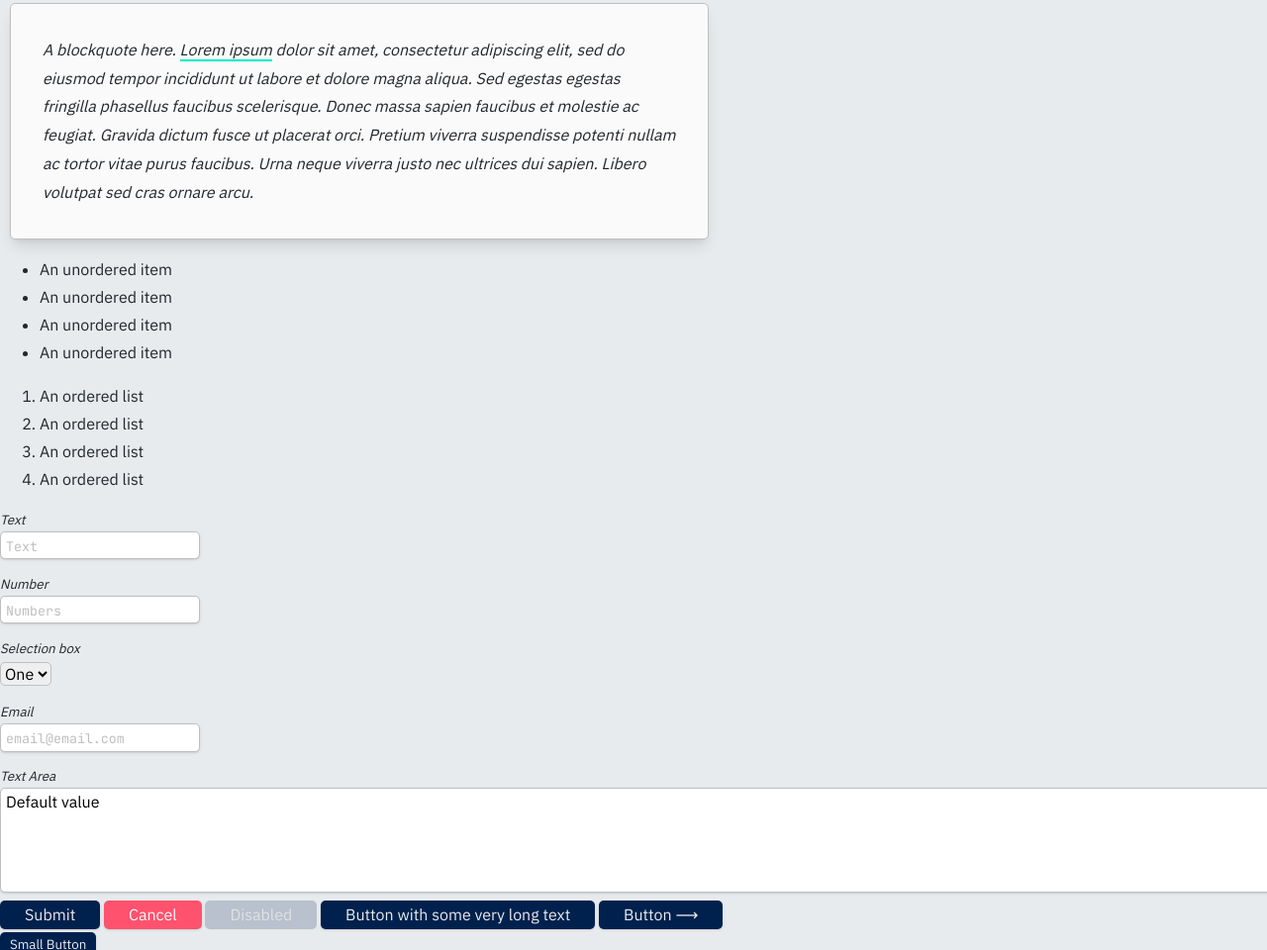
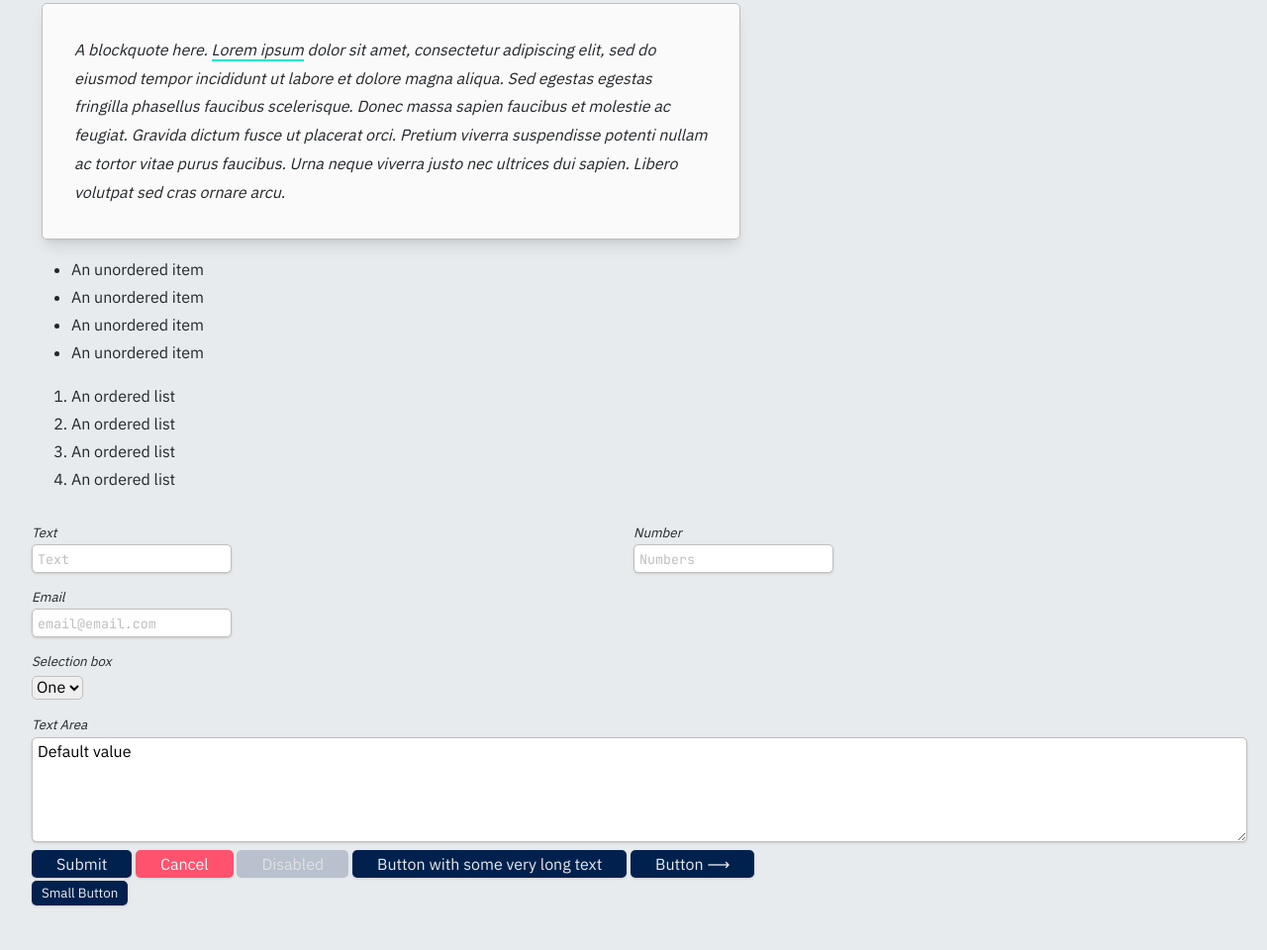
Before and after one commit to csdorman/LUT-ModernCSSDesignSystems, a website built with Parcel: page index.html in a window 1280 px wide. Shown: the part 919-1879 px from the top of the page at 99% size. Built offline with nearby package versions, Linux system fonts and the light colour scheme.

Commit message:
Default layouts for grid/flex

```diff
--- a/css/style.css
+++ b/css/style.css
@@ -99,7 +99,8 @@ blockquote {
   border: var(--line);
   border-radius:var(--borderRadius);
   background: var(--white);
-  width: 40em;
+  max-width: 40em;
+  width: 90%;
   margin: 10px;
   padding: 2em;
   font-style: italic;
@@ -191,6 +192,37 @@ button.small {
   padding: 5px 10px;
 }
 
+.layout {
+  margin: 0 auto;
+  width: 95%;
+}
+
+.grid {
+  --gridCols: 2;
+  display: grid;
+  grid-template-columns: repeat(var(--gridCols), 1fr);
+}
+
+/* Instead of this...
+/* .grid-3 {*/
+/*  display: grid;*/
+/*  grid-template-columns: repeat(3, 1fr);*/
+/*}*/
+/* Do this: */
+.cols-3 {
+  --gridCols: 3;
+}
+
+.flex {
+  --justifyContent: space-between;
+  display: flex;
+  justify-content: var(--justifyContent);
+}
+
+.flex-around {
+  --justifyContent: space-around;
+}
+
 .dark {
   /* Easy to make a dark mode with this format */
   --background: var(--black);
--- a/index.html
+++ b/index.html
@@ -25,6 +25,7 @@
 
 <body class="">
 
+  <main class="layout">
     <!-- Add your site or application content here -->
     <h1>Hello World</h1>
     <h1>This is an H1</h1>
@@ -53,13 +54,15 @@
       <li>An ordered list</li>
     </ol>
     <form>
+      <div class="grid">
         <div><label for="text">Text</label><input id="text" type="text" placeholder="Text"></div>
         <div><label for="number">Number</label><input id="number" type="text" placeholder="Numbers"></div>
+        <div><label for="email">Email</label><input id="email" type="email" placeholder="email@email.com"></div>
+      </div>
       <div><label for="select">Selection box</label><select id="select" type="text">
         <option value="one">One</option>
         <option value="two">Two</option>
       </select></div>
-    <div><label for="email">Email</label><input id="email" type="email" placeholder="email@email.com"></div>
       <div><label for="textarea">Text Area</label>
         <textarea  id="textarea">Default value</textarea></div>
       <button>Submit</button>
@@ -69,6 +72,8 @@
       <button>Button &xrarr;</button>
       <br />
       <button class="small">Small Button</button>
+
+  </main>
   </form>
 
   <script src="js/vendor/modernizr-3.11.2.min.js"></script>
```
Lines whose indentation alone changed are shown as unchanged.
